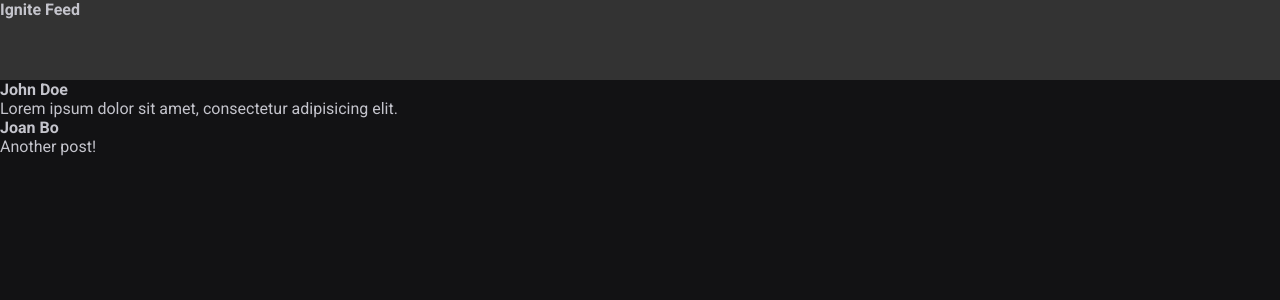
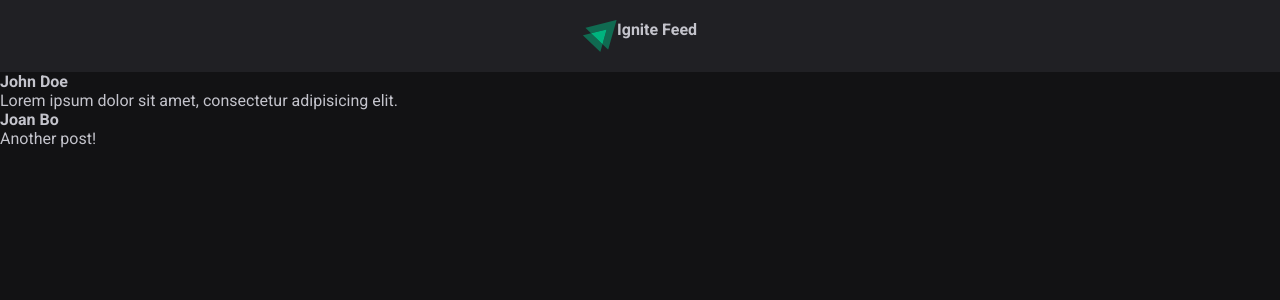
Before and after one commit to gustavocotalima/01-fundamentos-reactjs, a React (Vite) app: page / in a window 1280 px wide. Shown: the top 300 px of the page. Built offline with nearby package versions, Linux system fonts and the light colour scheme.

Commit message:
chapter 2 - Header component

```diff
--- a/src/components/Header.jsx
+++ b/src/components/Header.jsx
@@ -1,8 +1,11 @@
 import styles from './Header.module.css';
+
+import igniteLogo from '../assets/ignite-logo.svg';
 
 export function Header() {
   return (
     <header className={styles.header}>
+        <img src={igniteLogo} alt="Ignite Logo" />
         <strong>Ignite Feed</strong>
     </header>
 
--- a/src/components/Header.module.css
+++ b/src/components/Header.module.css
@@ -1,4 +1,10 @@
 .header {
-    background: #333;
-    height: 80px;
+    background: var(--gray-800);
+    display: flex;
+    justify-content: center;
+    padding: 1.25rem 0;
 }
+
+.header img {
+    height: 2rem;
+}
```
Also changed, not shown: src/assets/ignite-logo.svg (added).
